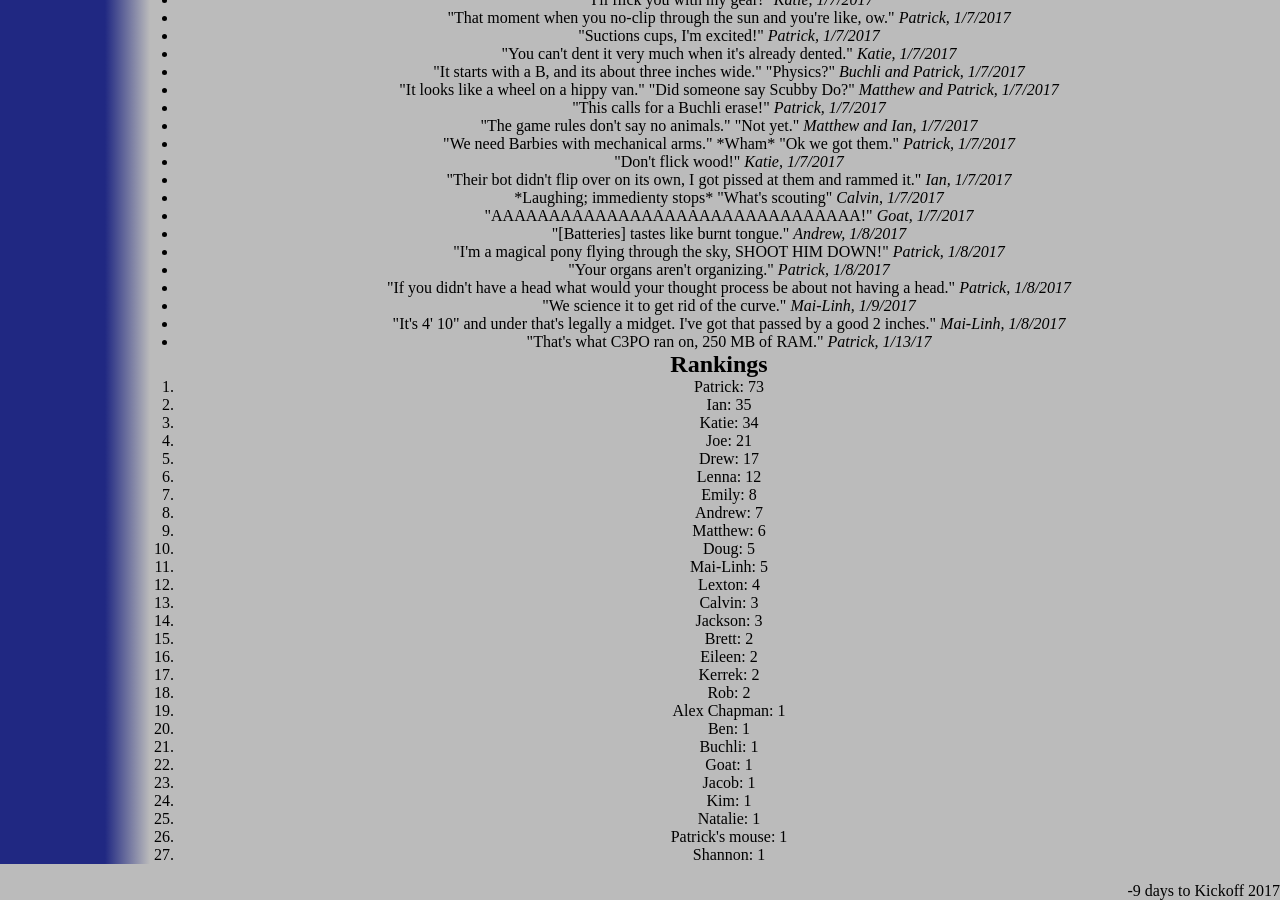
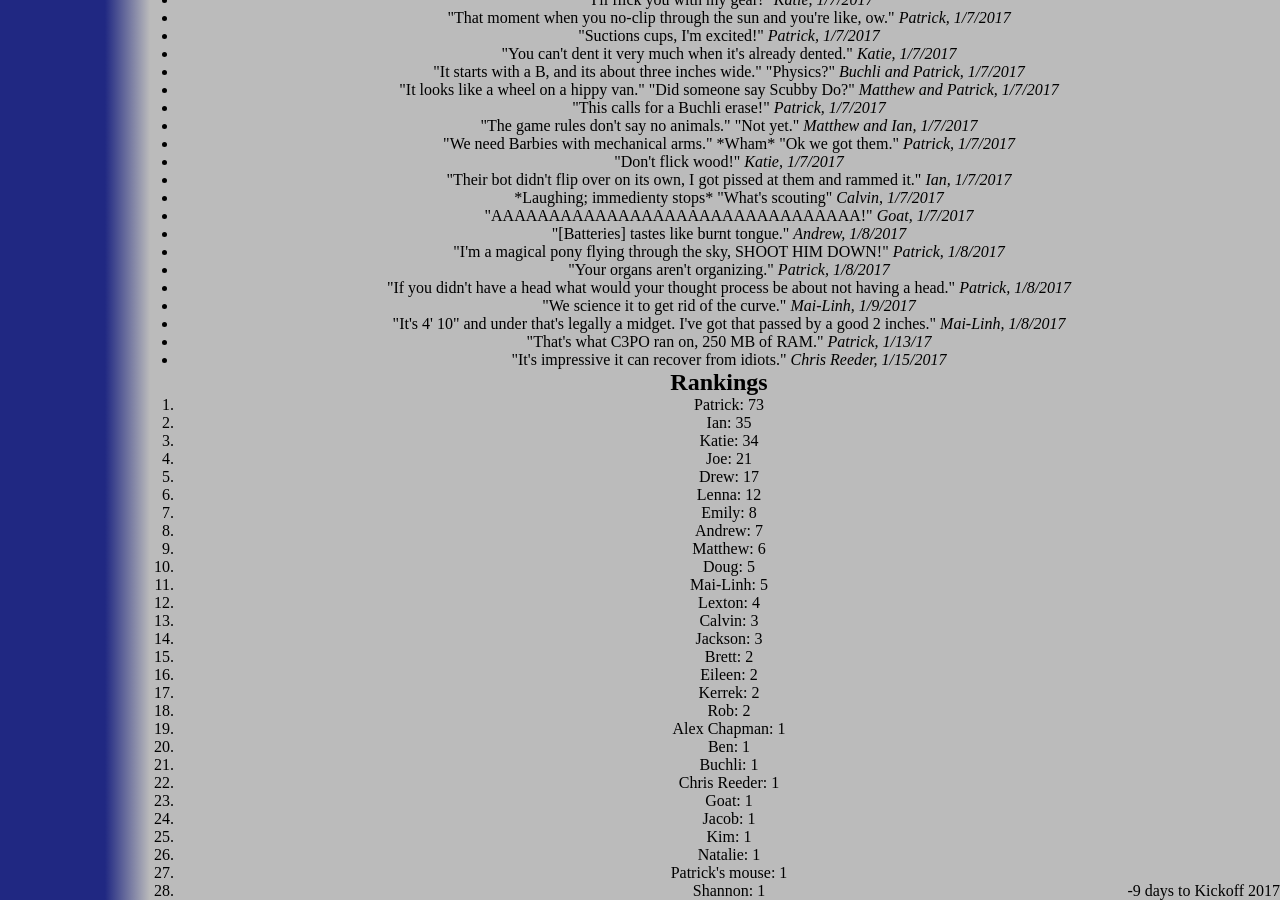
Before and after one commit to katiebugmoon/FRC4131.github.io, a Jekyll site: the page built from media/2017/quotes.html, in a window 1280 px wide and 900 px high, scrolled down 3247 px. Built offline with Jekyll 4.4.1, drawn with Linux system fonts in a browser that asks for light colours; nearby versions of some CDN libraries.

Commit message:
Update quotes.html

```diff
--- a/media/2017/quotes.html
+++ b/media/2017/quotes.html
@@ -192,7 +192,7 @@ title: Build Season 2017 Quotes
 	<li>"We science it to get rid of the curve." <i>Mai-Linh, 1/9/2017</i></li>
 	<li>"It's 4' 10" and under that's legally a midget. I've got that passed by a good 2 inches." <i>Mai-Linh, 1/8/2017</i></li>
 	<li>"That's what C3PO ran on, 250 MB of RAM." <i>Patrick, 1/13/17</i></li>
-
+	<li>"It's impressive it can recover from idiots." <i>Chris Reeder, 1/15/2017</i></li>
 </ul>
 <h2>Rankings</h2>
 <ol id='rankings'></ol>
```
